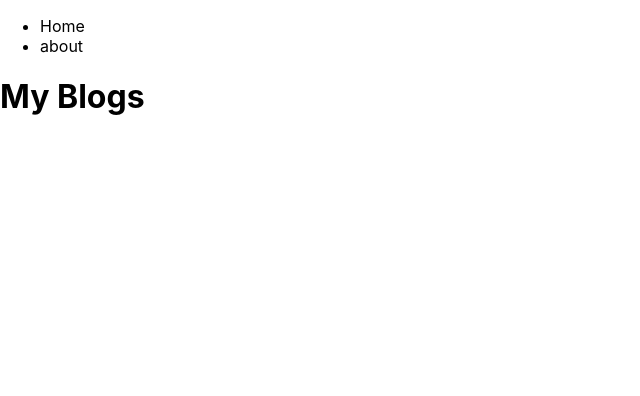
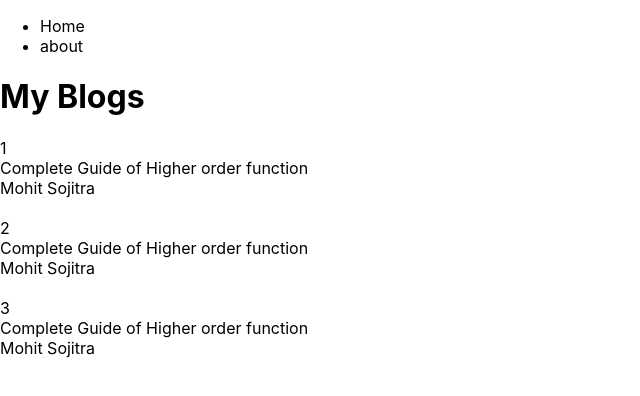
Before and after one commit to MohitSojitra/easy-code, a Next.js app: page / in a window 1280 px wide. Shown: the top 396 px of the page, without its empty margins (0-640 px from the left). Built offline with nearby package versions, Linux system fonts and the light colour scheme.

Commit message:
individual page added with static paths

```diff
--- /dev/null
+++ b/lib/data.js
@@ -0,0 +1,32 @@
+export const data = [
+  {
+    slug: '1',
+    title: 'Complete Guide of Higher order function',
+    data: '22-02-2000',
+    author: 'Mohit Sojitra',
+    authorImage: 'MohitSojitra.jpeg',
+    blogImage: 'main.jpeg',
+    content:
+      "1. Lorem Ipsum is simply dummy text of the printing and typesetting industry. Lorem Ipsum has been the industry's standard dummy text ever since the 1500s, when an unknown printer took a galley of type and scrambled it to make a type specimen book. It has survived not only five centuries, but also the leap into electronic typesetting, remaining essentially unchanged. It was popularised in the 1960s with the release of Letraset sheets containing Lorem Ipsum passages, and more recently with desktop publishing software like Aldus PageMaker including versions of Lorem Ipsum.",
+  },
+  {
+    slug: '2',
+    title: 'Complete Guide of Higher order function',
+    data: '22-02-2000',
+    author: 'Mohit Sojitra',
+    authorImage: 'MohitSojitra.jpeg',
+    blogImage: 'main.jpeg',
+    content:
+      "2. Lorem Ipsum is simply dummy text of the printing and typesetting industry. Lorem Ipsum has been the industry's standard dummy text ever since the 1500s, when an unknown printer took a galley of type and scrambled it to make a type specimen book. It has survived not only five centuries, but also the leap into electronic typesetting, remaining essentially unchanged. It was popularised in the 1960s with the release of Letraset sheets containing Lorem Ipsum passages, and more recently with desktop publishing software like Aldus PageMaker including versions of Lorem Ipsum.",
+  },
+  {
+    slug: '3',
+    title: 'Complete Guide of Higher order function',
+    data: '22-02-2000',
+    author: 'Mohit Sojitra',
+    authorImage: 'MohitSojitra.jpeg',
+    blogImage: 'main.jpeg',
+    content:
+      "3. Lorem Ipsum is simply dummy text of the printing and typesetting industry. Lorem Ipsum has been the industry's standard dummy text ever since the 1500s, when an unknown printer took a galley of type and scrambled it to make a type specimen book. It has survived not only five centuries, but also the leap into electronic typesetting, remaining essentially unchanged. It was popularised in the 1960s with the release of Letraset sheets containing Lorem Ipsum passages, and more recently with desktop publishing software like Aldus PageMaker including versions of Lorem Ipsum.",
+  },
+]
--- a/pages/index.js
+++ b/pages/index.js
@@ -1,5 +1,6 @@
 import Head from 'next/head'
 import Image from 'next/image'
+import {data} from '../lib/data'
 
 export default function Home() {
   return (
@@ -11,6 +12,19 @@
       </Head>
       <main>
         <h1>My Blogs</h1>
+
+        <div>
+          {data.map(blog => {
+            return (
+              <div key={blog.slug}>
+                <div>{blog.slug}</div>
+                <div>{blog.title}</div>
+                <div>{blog.author}</div>
+                <br />
+              </div>
+            )
+          })}
+        </div>
       </main>
     </div>
   )
```
Also changed, not shown: pages/[slug].js (added, +44 -0 lines), public/author/MohitSojitra.jpeg (added), public/blog/1/main.jpeg (added).
